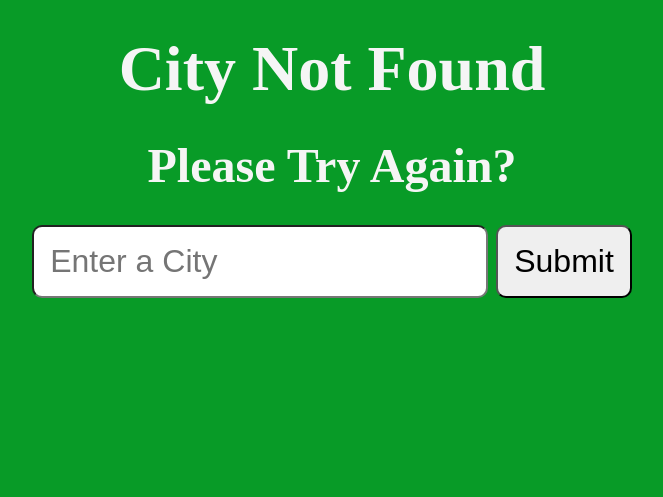
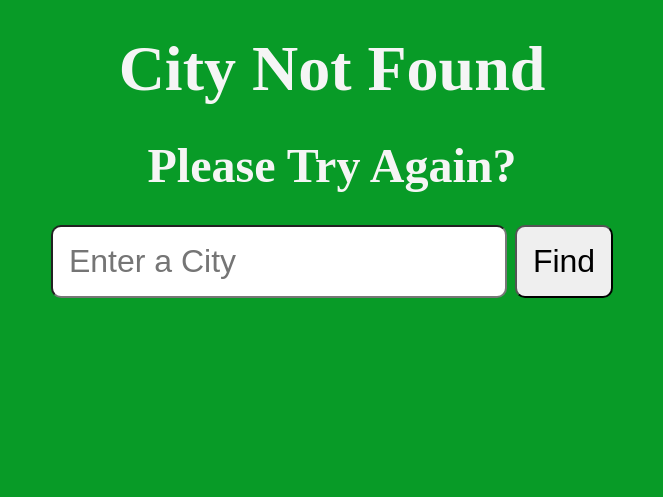
Before and after one commit to codewithdani/weather_app, a Flask app: template templates/404.html in a window 1280 px wide. Shown: the top 497 px of the page, without its empty margins (308-971 px from the left). Run offline with Flask 3, Linux system fonts and the light colour scheme; the template is opened without the code that fills it, so the values that code supplies are empty.

Commit message:
update css

```diff
--- a/templates/404.html
+++ b/templates/404.html
@@ -13,7 +13,7 @@
     <h2>Please Try Again?</h2>
     <form action="/weather">
         <input type="text" name="city" id="city" placeholder="Enter a City" />
-        <button type="submit">Submit</button>
+        <button type="submit">Find</button>
     </form>
     <footer>Developed by Daniel Giday</footer>
 </body>
```
